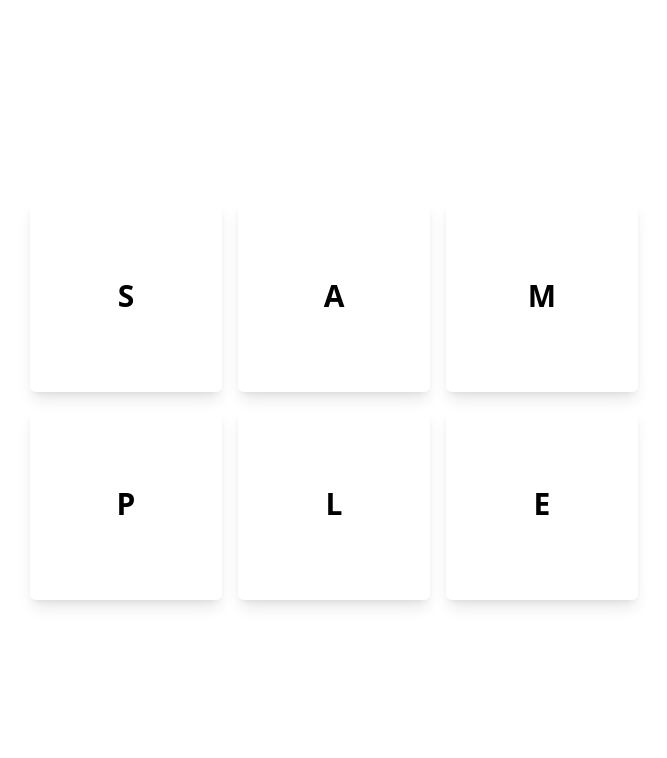
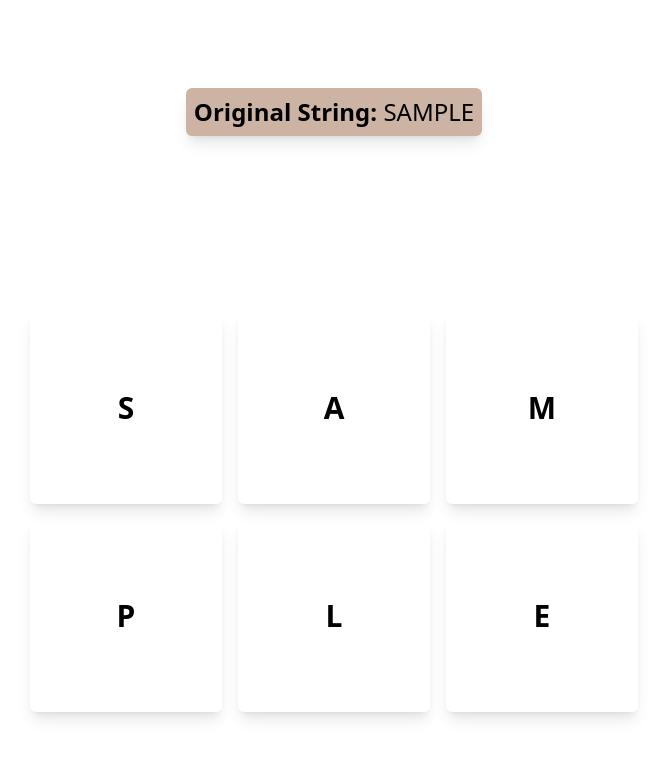
Before and after one commit to tee4tao/String-Duplicate-Remover, a React (Vite) app: page / in a window 1280 px wide. Both pictures are taken after typing "Sample" into the empty fields and a click on the button "Submit". Shown: the top 758 px of the page, without its empty margins (306-973 px from the left). Built offline with nearby package versions, Linux system fonts and the light colour scheme.

Commit message:
added header to page 2

```diff
--- a/src/Page1.jsx
+++ b/src/Page1.jsx
@@ -8,12 +8,9 @@ const Page1 = () => {
   const navigateTo = useNavigate();
   const onInputChange = (e) => {
     const { value } = e.target;
-    // console.log("Input value: ", value);
-
-    const re = /^[A-Za-z]+$/;
+    const re = /^[A-Za-z]+$/; // to make sure the input accepts only alphabet
     if (value === "" || re.test(value)) {
       setUserInput(value);
-      // console.log(value);
     }
   };
   const handleSubmit = (e) => {
@@ -28,7 +25,7 @@ const Page1 = () => {
   };
   useEffect(() => {
     if (userInput != ``) {
-      localStorage.setItem(`userInput`, userInput);
+      localStorage.setItem(`userInput`, userInput); //to store the input to the local storage
     }
   }, [userInput]);
   return (
@@ -44,7 +41,7 @@ const Page1 = () => {
             value={userInput}
             // onChange={(e) => setUserInput(e.target.value)}
             onChange={onInputChange}
-            placeholder="Your name"
+            placeholder="Input your string"
             className="border-2 border-black h-14 rounded-md p-2 text-xl ease-linear duration-300 w-full"
           />
           <button
--- a/src/Page2.jsx
+++ b/src/Page2.jsx
@@ -4,6 +4,9 @@ const Page2 = () => {
   const [test, setTest] = useState(`hiiiid`);
   const [isLoading, setIsLoading] = useState(true);
   const [inputArr, setInputArr] = useState();
+  const loadedInput = localStorage.getItem("userInput")
+    ? localStorage.getItem("userInput")
+    : []; // To get the items saved in the local storage
   const handleClick = (e) => {
     // console.log(e.currentTarget.textContent);
     // const unique = inputArr.filter(
@@ -53,6 +56,20 @@ const Page2 = () => {
   }
   return (
     <main className="min-h-screen w-screen grid place-items-center">
+      <section className="w-full grid place-items-center">
+        <div className="header-container p-2 flex flex-col justify-center items-center bg-Dark-nude rounded-md shadow-lg">
+          <div className="original-string">
+            <span className="font-bold text-2xl">Original String: </span>
+            <span className="text-2xl uppercase">{loadedInput.toString()}</span>
+          </div>
+          {loadedInput.toString() !== inputArr.join("") && (
+            <div className="adjusted-string">
+              <span className="font-bold text-2xl">Adjusted String: </span>
+              <span className="text-2xl uppercase">{inputArr.join("")}</span>
+            </div>
+          )}
+        </div>
+      </section>
       {/* {console.log(inputArr)} */}
       <section className="grid place-items-center grid-cols-2 lg:grid-cols-3 gap-4 ease-linear duration-300">
         {inputArr.map((item, index) => {
```
